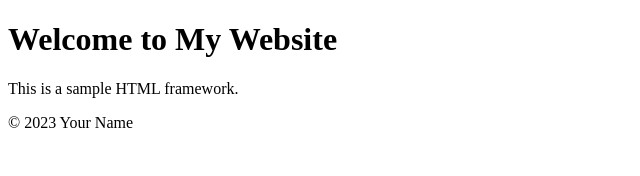
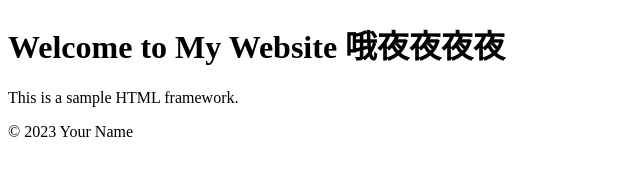
Before and after one commit to 3454471560/asd, a plain HTML site: page index.html in a window 1280 px wide. Shown: the whole page, without its empty margins (0-640 px from the left). Drawn offline with Linux system fonts and the light colour scheme.

Commit message:
second save

```diff
--- a/index.html
+++ b/index.html
@@ -7,7 +7,7 @@
 </head>
 <body>
     <header>
-        <h1>Welcome to My Website</h1>
+        <h1>Welcome to My Website 哦夜夜夜夜</h1>
     </header>
     <main>
         <p>This is a sample HTML framework.</p>
```
